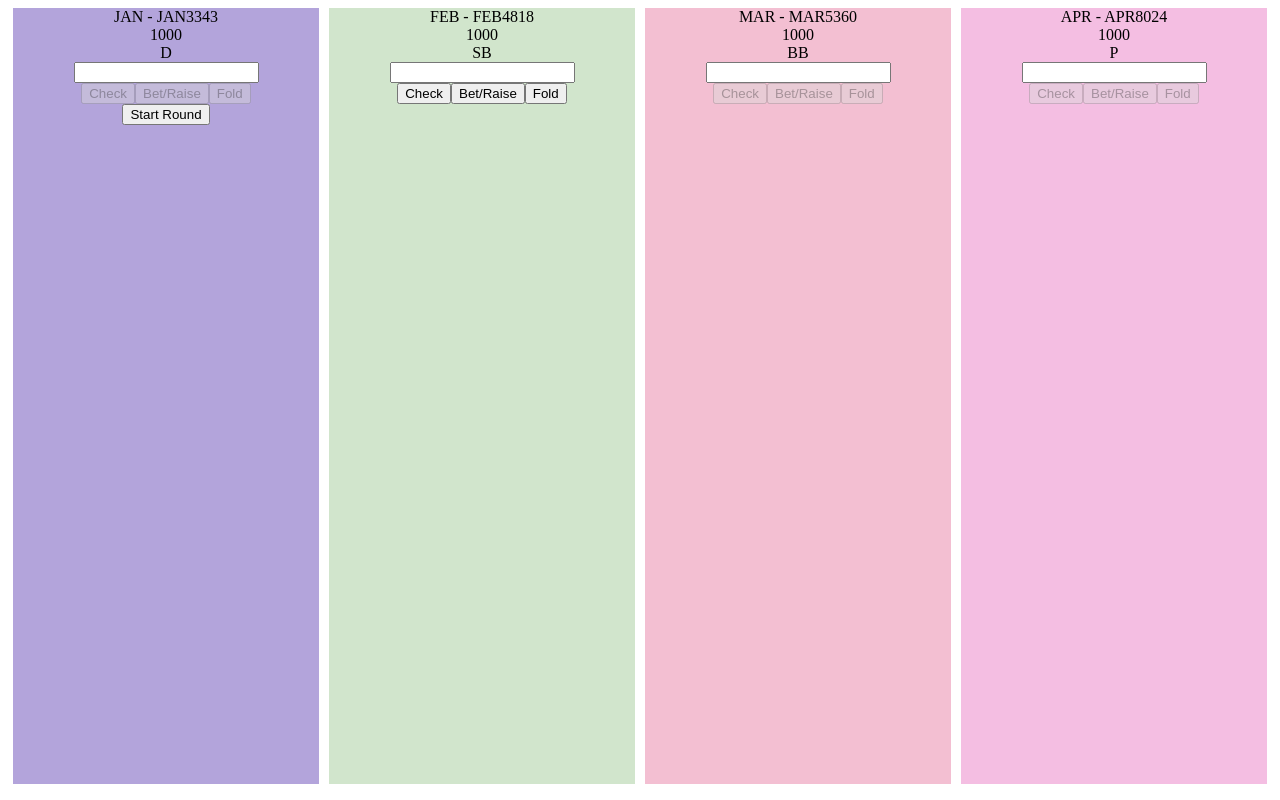
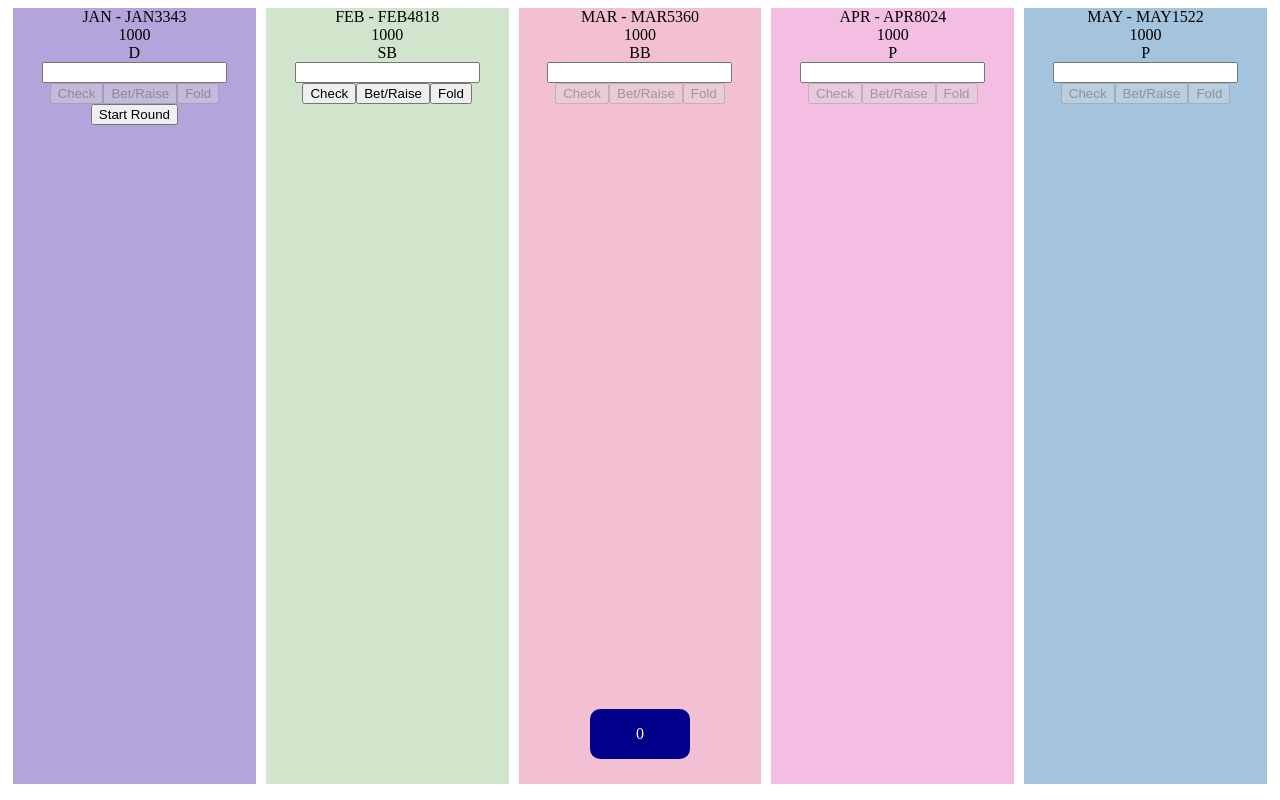
Before and after one commit to kewo22/ang-k-poker, an Angular app: page / in a window 1280 px wide. Built offline with nearby package versions, Linux system fonts and the light colour scheme.

Commit message:
4 files modified

```diff
--- a/src/app/Game.class.ts
+++ b/src/app/Game.class.ts
@@ -16,6 +16,9 @@ export class Game {
   private currentPlayer: Player;
   private previousPlayer: Player;
   private nextPlayer: Player;
+
+  private roundBetAmount: number;
+  private totalPotAmount: number = 0;
 
   constructor(allPlayers: Player[]) {
     this.activePlayers = allPlayers;
@@ -74,9 +77,20 @@ export class Game {
       return player.id === _p.id;
     });
 
-    return this.activePlayers[i+1];
+    if (this.activePlayers[i + 1]) {
+      return this.activePlayers[i + 1];
+    } else {
+      return this.activePlayers[0];
+    }
   }
 
+  getTotalPotAmount(): number {
+    return this.totalPotAmount;
+  }
+
+  setTotalPotAmount(_tpa): void {
+    this.totalPotAmount += _tpa;
+  }
 }
 
 interface BlindAmount {
--- a/src/app/app.component.css
+++ b/src/app/app.component.css
@@ -10,6 +10,8 @@ section{
   justify-content: space-evenly;
 
   height: 100%;
+
+  position: relative;
 }
 
 section .palyer{
@@ -20,3 +22,21 @@ section .palyer{
   margin: 0 5px;
 
 }
+
+.pot{
+  position: absolute;
+  height: 50px;
+  width: 100px;
+  bottom: 0;
+  /* right: 50%; */
+  left: 50%;
+  transform: translate(-50%, -50%);
+
+  background-color: darkblue;
+  color: white;
+  border-radius: 10px;
+
+  display: flex;
+  align-items: center;
+  justify-content: center;
+}
--- a/src/app/app.component.html
+++ b/src/app/app.component.html
@@ -17,4 +17,8 @@
       Start Round</button>
   </div>
 
+  <div class="pot">
+      {{game.getTotalPotAmount()}}
+  </div>
+
 </section>
--- a/src/app/app.component.ts
+++ b/src/app/app.component.ts
@@ -16,7 +16,8 @@ export class AppComponent implements OnInit {
     const p2 = new Player("FEB", 1000, UserColorShaeds.Colour2);
     const p3 = new Player("MAR", 1000, UserColorShaeds.Colour3);
     const p4 = new Player("APR", 1000, UserColorShaeds.Colour4);
-    this.players.push(p1, p2, p3, p4);
+    const p5 = new Player("MAY", 1000, UserColorShaeds.Colour5);
+    this.players.push(p1, p2, p3, p4, p5);
 
     console.log(this.players);
 
@@ -35,6 +36,7 @@ export class AppComponent implements OnInit {
     this.players[1].setRole(Role.SmallBline);
     this.players[2].setRole(Role.BigBlind);
     this.players[3].setRole(Role.Player);
+    this.players[4].setRole(Role.Player);
 
     this.game.setSmallBlindPlayer(this.players[1]);
     this.game.setBigBlindPlayer(this.players[2]);
@@ -54,17 +56,17 @@ export class AppComponent implements OnInit {
       return player.getRole() === Role.SmallBline;
     });
 
-    this.game.setCurrentPlayer(smallBlindPlayer);
-
     smallBlindPlayer.setCashBalance(
       smallBlindPlayer.getCashBalance() - this.game.getBlindAmount().smallBlind
     );
+
+    this.game.setTotalPotAmount(this.game.getBlindAmount().smallBlind);
 
     const bigBlindPlayer = this.players.find(player => {
       return player.getRole() === Role.BigBlind;
     });
 
-    this.game.setNextPlayer(bigBlindPlayer);
+    this.game.setTotalPotAmount(this.game.getBlindAmount().bigBlind);
 
     bigBlindPlayer.setCashBalance(
       bigBlindPlayer.getCashBalance() - this.game.getBlindAmount().bigBlind
@@ -76,7 +78,15 @@ export class AppComponent implements OnInit {
   }
 
   onCheckClick(_p: Player): void {
-    this.game.getNexrPlayer(_p);
+    this.game.setPreviousPlayer(this.game.getCurrentPlayer());
+    this.game.setCurrentPlayer(this.game.getNextPlayer());
+    this.game.setNextPlayer(
+      this.game.getNexrPlayer(this.game.getCurrentPlayer())
+    );
+
+    console.clear();
+    console.log(this.game);
+    console.log(this.players);
   }
 }
 
```
